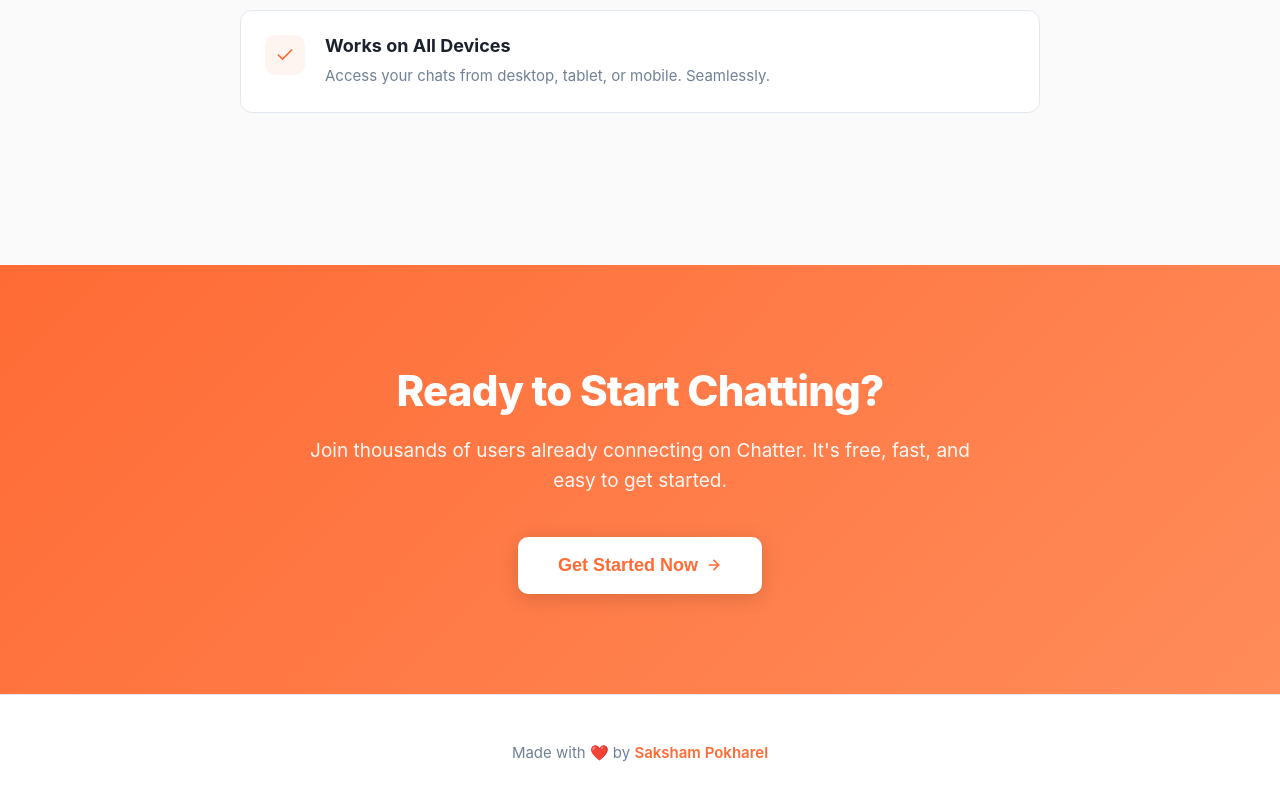
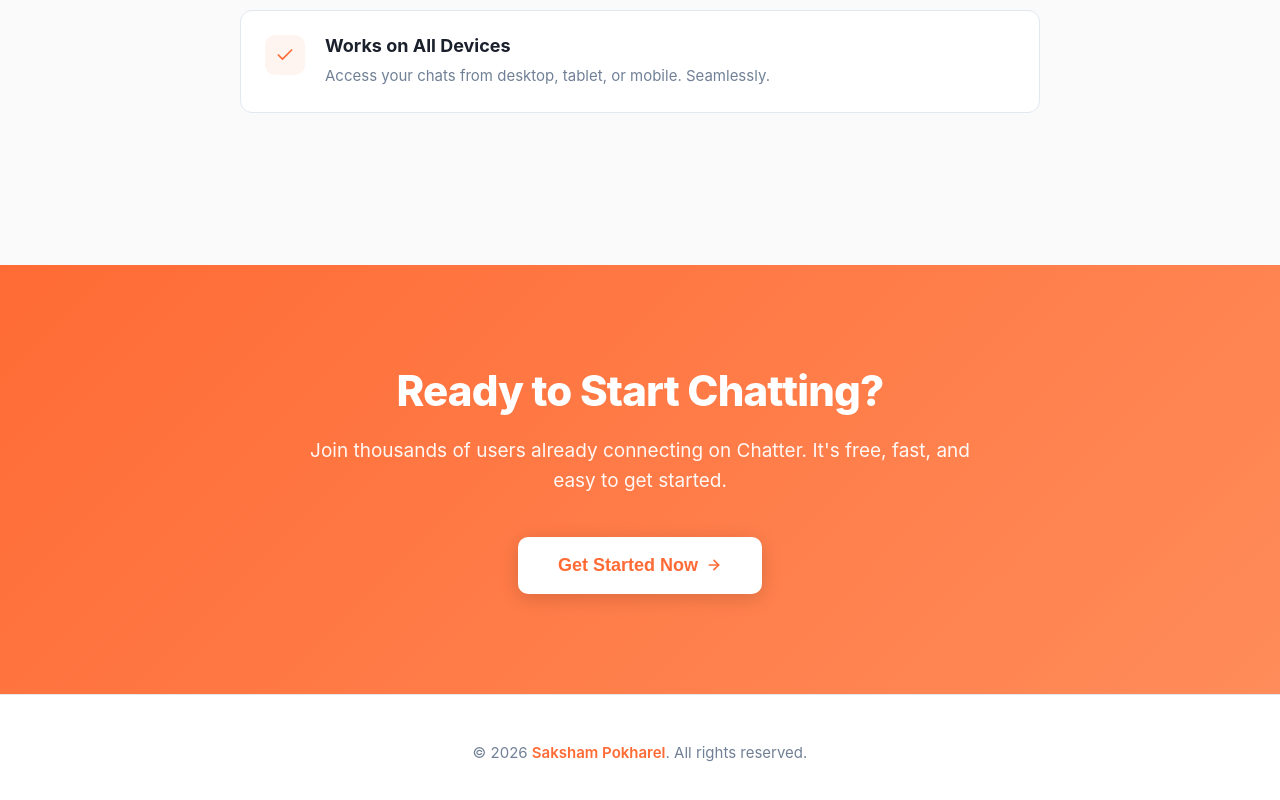
Before and after one commit to sakshampokharel01-beep/Chatter, a React (Vite) app: page / in a window 1280 px wide. Shown: the part 3236-4036 px from the top of the page. Built offline with nearby package versions, Linux system fonts and the light colour scheme; no server answers.

Commit message:
Update footer with copyright notice

```diff
--- a/src/components/LandingPage.jsx
+++ b/src/components/LandingPage.jsx
@@ -245,7 +245,7 @@ export default function LandingPage({ onGetStarted }) {
       {/* Footer */}
       <footer className="footer">
         <div className="container">
-          <p>Made with ❤️ by <a href="https://sakshampokharel.me" target="_blank" rel="noopener noreferrer">Saksham Pokharel</a></p>
+          <p>© {new Date().getFullYear()} <a href="https://sakshampokharel.me" target="_blank" rel="noopener noreferrer">Saksham Pokharel</a>. All rights reserved.</p>
         </div>
       </footer>
     </div>
```
